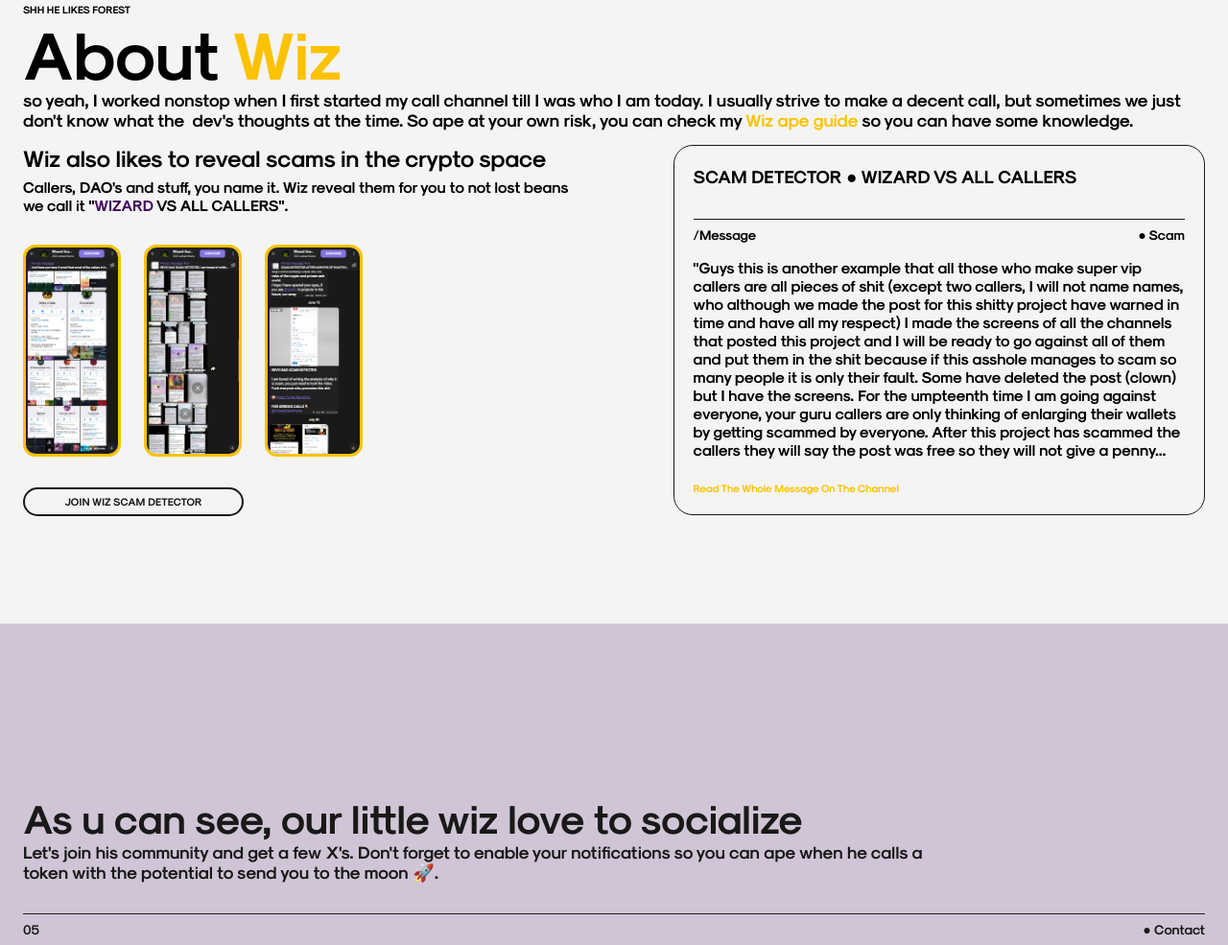
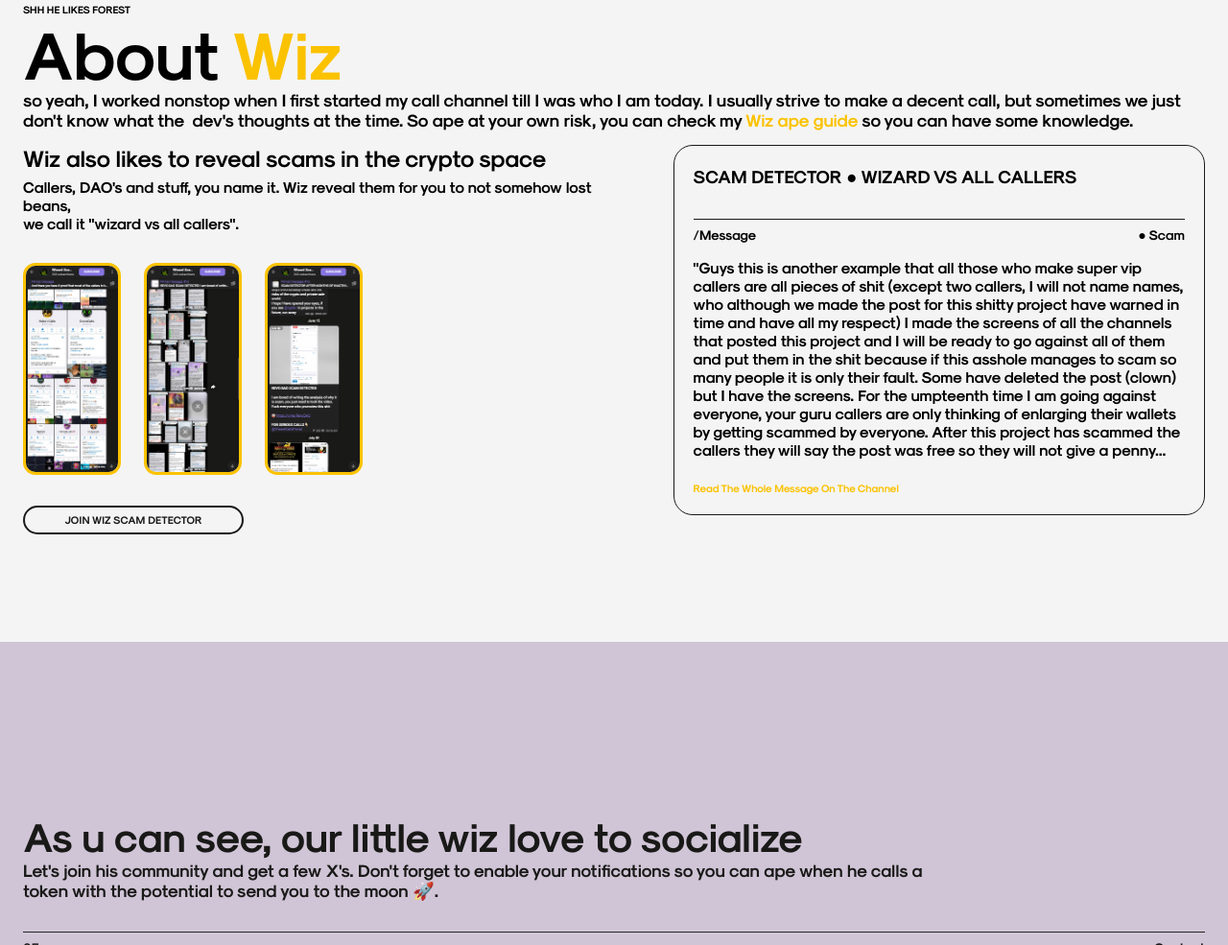
Before and after one commit to Kochikuko/wizard-calls, a website: page index.html in a window 1280 px wide. Shown: the part 1814-2799 px from the top of the page at 96% size. Drawn offline with nearby package versions, Linux system fonts and the light colour scheme; a web font is replaced by a local one.

Commit message:
Update index.html

```diff
--- a/index.html
+++ b/index.html
@@ -216,8 +216,8 @@
 
                     <div class="w-1" data-scroll data-scroll-speed="1">
                         <h1>Wiz also likes to reveal scams in the crypto space</h1>
-                        <p>Callers, DAO's and stuff, you name it. Wiz reveal them for you to not lost beans <br>we call
-                            it "<span class="c1">WIZARD</span> VS ALL CALLERS".</p>
+                        <p>Callers, DAO's and stuff, you name it. Wiz reveal them for you to not somehow lost beans, <br>we call
+                            it "<span class="">wizard vs all callers".</p>
 
                         <div class="w-1-img">
                             <img src="scam.png" class="bd" alt="">
```
